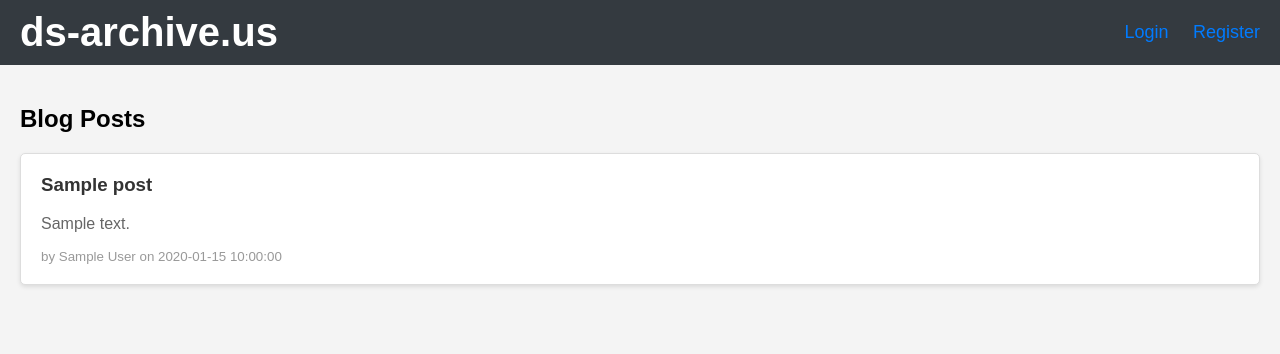
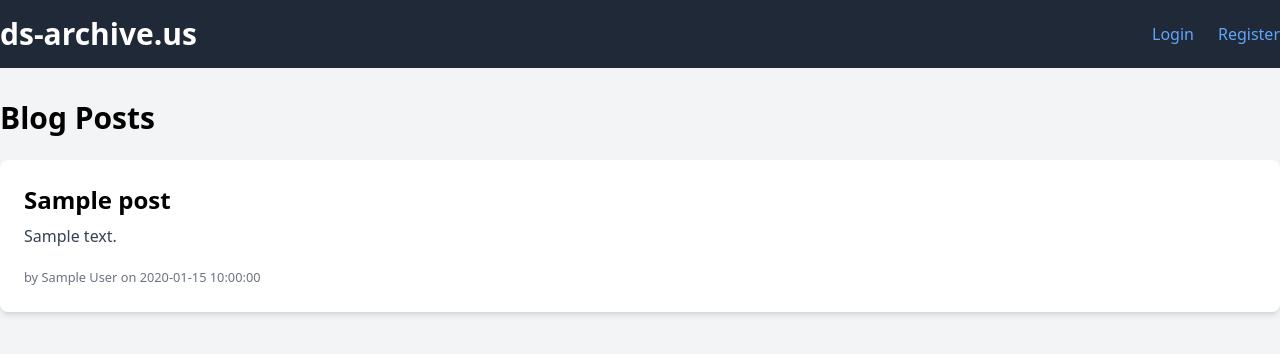
Before and after one commit to cyrilshaji7/ds-archive, a Flask app: template app/templates/index.html in a window 1280 px wide. Shown: the top 354 px of the page. Run offline with Flask 3, Linux system fonts and the light colour scheme; the template is opened without the code that fills it: most values are stand-ins (such as "Sample title", 1, 10 or a date in 2020).

Commit message:
added logout func and formatting. plus tweaked jwt tokens

```diff
--- a/app/__init__.py
+++ b/app/__init__.py
@@ -6,8 +6,10 @@ from flask_jwt_extended import JWTManager
 
 def create_app():
     app = Flask(__name__)
-    app.config["JWT_SECRET_KEY"] = "your-secret-key"  # Change this in production
+    app.config["JWT_SECRET_KEY"] = "jhsdjklfhlskdhfklsdhflkjhsdlfhsdf"  # Change this in production
+    #app.config['JWT_TOKEN_LOCATION'] = ['headers', 'query_string']
+    app.config['PROPAGATE_EXCEPTIONS'] = False
     app.register_blueprint(api, url_prefix="/api")
     jwt = JWTManager(app)
-
+    jwt.init_app(app)
     return app
--- a/app/templates/index.html
+++ b/app/templates/index.html
@@ -1,90 +1,45 @@
 <!DOCTYPE html>
-<html>
+<html lang="en">
 <head>
+    <meta charset="UTF-8">
+    <meta name="viewport" content="width=device-width, initial-scale=1.0">
     <title>ds-archive.us</title>
-    <style>
-        body {
-            font-family: Arial, sans-serif;
-            background-color: #f4f4f4;
-            margin: 0;
-            padding: 0;
-        }
-        .header {
-            display: flex;
-            justify-content: space-between;
-            align-items: center;
-            padding: 10px 20px;
-            background-color: #343a40;
-            color: white;
-        }
-        .header h1 {
-            font-size: 40px;
-            margin: 0;
-        }
-        .nav-links {
-            list-style-type: none;
-            margin: 0;
-            padding: 0;
-        }
-        .nav-links li {
-            display: inline;
-            margin-left: 20px;
-        }
-        .nav-links a {
-            text-decoration: none;
-            color: #007bff;
-            font-size: 18px;
-        }
-        .nav-links a:hover {
-            text-decoration: underline;
-        }
-        .content {
-            padding: 20px;
-        }
-        .blog-post {
-            background-color: white;
-            border: 1px solid #ddd;
-            border-radius: 5px;
-            padding: 20px;
-            margin-bottom: 20px;
-            box-shadow: 0 2px 4px rgba(0,0,0,0.1);
-        }
-        .blog-post h3 {
-            margin-top: 0;
-            color: #333;
-        }
-        .blog-post p {
-            color: #666;
-        }
-        .blog-post small {
-            display: block;
-            margin-top: 10px;
-            color: #999;
-        }
-    </style>
+    <link href="https://cdn.jsdelivr.net/npm/tailwindcss@2.2.19/dist/tailwind.min.css" rel="stylesheet">
 </head>
-<body>
-    <div class="header">
-        <h1>ds-archive.us</h1>
-        <ul class="nav-links">
+<body class="bg-gray-100 font-sans">
+    <header class="bg-gray-800 text-white py-4">
+        <div class="container mx-auto flex justify-between items-center">
+            <h1 class="text-3xl font-bold">ds-archive.us</h1>
+            <ul class="flex items-center space-x-6">
                 {% if user %}
-                <li>Welcome, {{ user }}</li>
-
+                    <li class="text-lg">Welcome, {{ user.split('@')[0] }}</li>
+                    <li>
+                        <form action="{{ url_for('api.logout') }}" method="POST">
+                            <button type="submit" class="text-blue-400 hover:underline">Logout</button>
+                        </form>
+                    </li>
                 {% else %}
-                <li><a href="{{ url_for('api.login') }}">Login</a></li>
-                <li><a href="{{ url_for('api.register') }}">Register</a></li>
+                    <li><a href="{{ url_for('api.login') }}" class="text-blue-400 hover:underline">Login</a></li>
+                    <li><a href="{{ url_for('api.register') }}" class="text-blue-400 hover:underline">Register</a></li>
                 {% endif %}
             </ul>
         </div>
-    <div class="content">
-        <h2>Blog Posts</h2>
+    </header>
+    <div class="container mx-auto mt-8">
+        <h2 class="text-3xl font-bold mb-6">Blog Posts</h2>
+        {% if user %}
+            <div class="mb-6">
+                <a href="{{ url_for('api.create_blog_post') }}" class="bg-blue-500 text-white px-4 py-2 rounded hover:bg-blue-600">New Post</a>
+            </div>
+        {% endif %}
         {% for post in posts %}
-        <div class="blog-post">
-            <h3>{{ post.title }}</h3>
-            <p>{{ post.content }}</p>
-            <small>by {{ post.author }} on {{ post.created_at }}</small>
+            <div class="bg-white p-6 rounded-lg shadow-md mb-6">
+                <h3 class="text-2xl font-semibold mb-2">{{ post.title }}</h3>
+                <p class="text-gray-700 mb-4">{{ post.content }}</p>
+                <small class="text-gray-500">by {{ post.author }} on {{ post.created_at }}</small>
             </div>
         {% endfor %}
     </div>
 </body>
+
 </html>
--- a/run.py
+++ b/run.py
@@ -1,5 +1,6 @@
 # run.py
 from app import create_app
+
 
 if __name__ == "__main__":
     app = create_app()
```
Also changed, not shown: app/routes.py (+35 -12 lines), app/templates/create_post.html (added, +42 -0 lines), database.db, 1 other file. Lines whose indentation alone changed are shown as unchanged.
